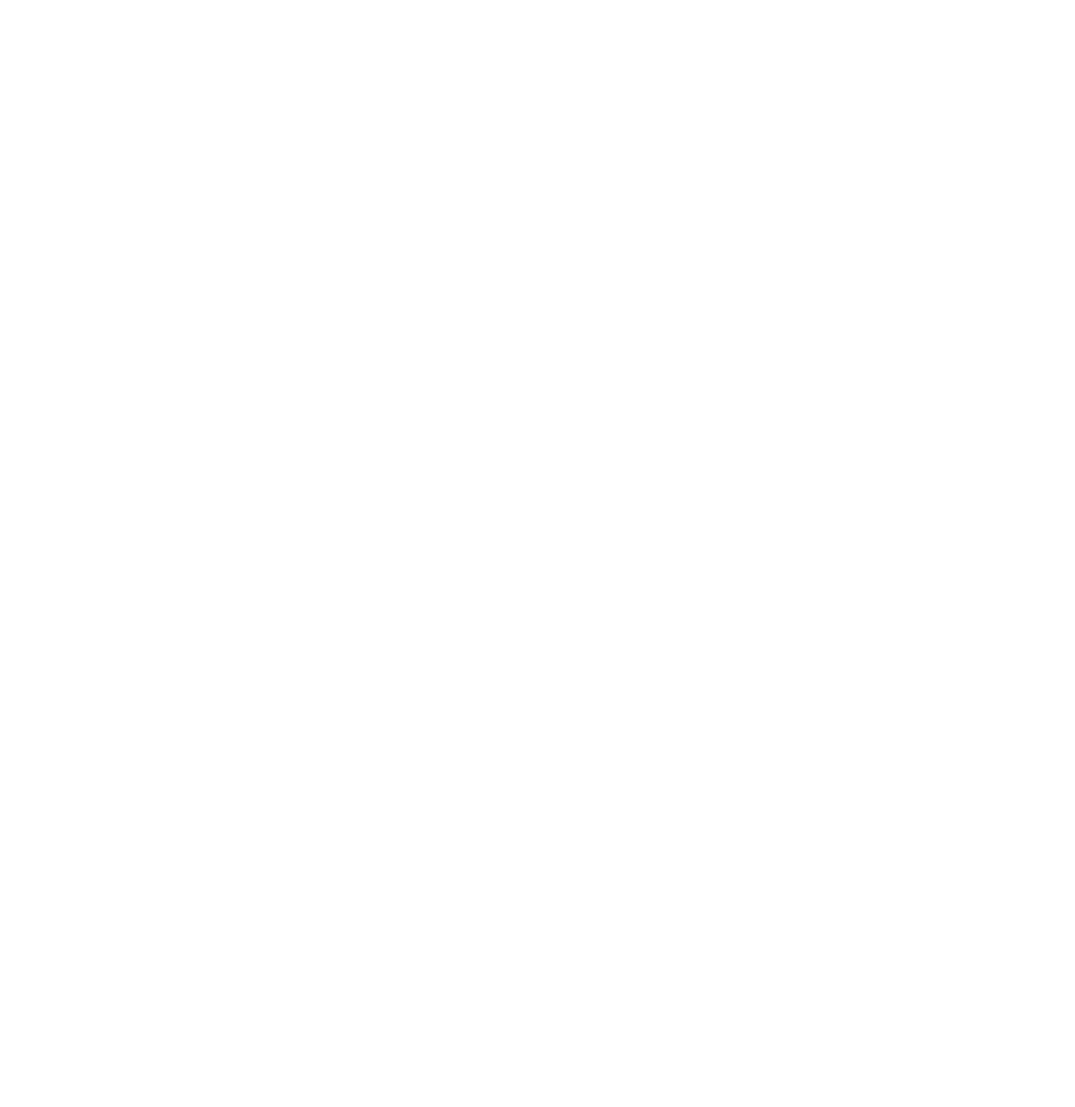
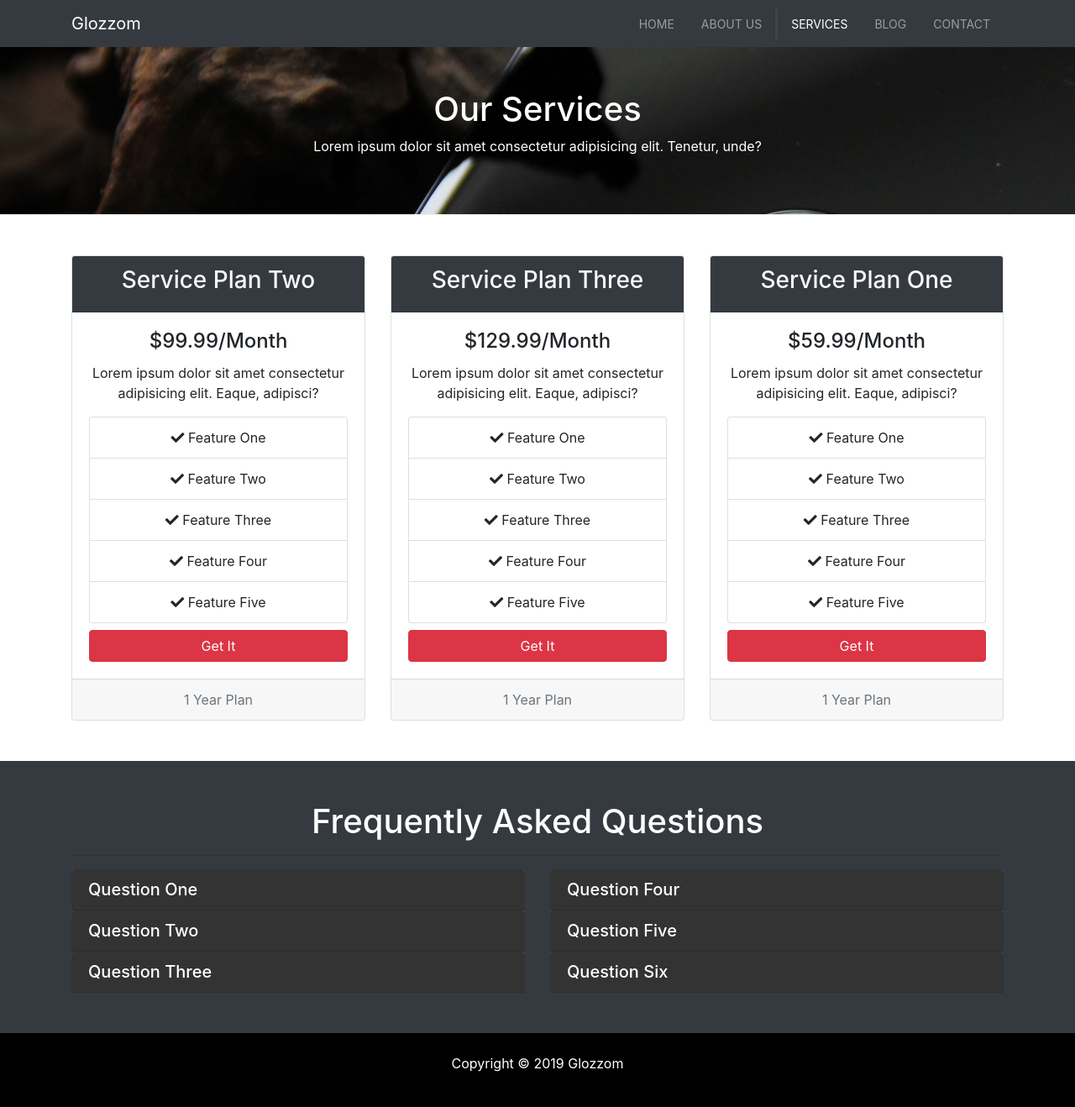
Before and after one commit to Anup1988/Glozzom, a plain HTML site: page services.html in a window 1280 px wide. Shown: the whole page at 84% size. Before the commit the page ends 800 px from the top, so only its background shows below. Drawn offline with nearby package versions, Linux system fonts and the light colour scheme.

Commit message:
Frequently asked questions in footer section in accordion

```diff
--- a/css/style.css
+++ b/css/style.css
@@ -80,3 +80,17 @@ body {
 .about-img {
   margin-top: -50px;
 }
+
+#faq .card {
+  border: #444;
+}
+
+#faq a {
+  color: #fff;
+  text-decoration: none;
+}
+
+#faq .card-body,
+#faq .card-header {
+  background: #333;
+}
--- a/services.html
+++ b/services.html
@@ -0,0 +1,321 @@
+<!DOCTYPE html>
+<html lang="en">
+  <head>
+    <meta charset="UTF-8" />
+    <meta name="viewport" content="width=device-width, initial-scale=1.0" />
+    <meta http-equiv="X-UA-Compatible" content="ie=edge" />
+    <link
+      rel="stylesheet"
+      href="https://use.fontawesome.com/releases/v5.0.13/css/all.css"
+      integrity="sha384-DNOHZ68U8hZfKXOrtjWvjxusGo9WQnrNx2sqG0tfsghAvtVlRW3tvkXWZh58N9jp"
+      crossorigin="anonymous"
+    />
+    <link
+      rel="stylesheet"
+      href="https://stackpath.bootstrapcdn.com/bootstrap/4.1.1/css/bootstrap.min.css"
+      integrity="sha384-WskhaSGFgHYWDcbwN70/dfYBj47jz9qbsMId/iRN3ewGhXQFZCSftd1LZCfmhktB"
+      crossorigin="anonymous"
+    />
+
+
+    <link rel="stylesheet" href="css/style.css" />
+
+    <title>My Glozzom</title>
+  </head>
+  <body>
+    <!-- Start here -->
+    <nav class="navbar navbar-expand-sm navbar-dark bg-dark">
+      <div class="container">
+        <a href="index.html" class="navbar-brand">Glozzom</a>
+        <button
+          class="navbar-toggler"
+          type="button"
+          data-toggle="collapse"
+          data-target="#collapse"
+          aria-controls="navbarSupportedContent"
+          aria-expanded="false"
+          aria-label="Toggle navigation"
+        >
+          <span class="navbar-toggler-icon"></span>
+        </button>
+        <div class="collapse navbar-collapse" id="collapse">
+          <ul class="navbar-nav ml-auto">
+            <li class="nav-item ">
+              <a href="index.html" class="nav-link ">Home</a>
+            </li>
+            <li class="nav-item ">
+              <a href="about.html" class="nav-link">About Us</a>
+            </li>
+            <li class="nav-item active">
+              <a href="services.html" class="nav-link">Services</a>
+            </li>
+            <li class="nav-item">
+              <a href="blog.html" class="nav-link">Blog</a>
+            </li>
+            <li class="nav-item">
+              <a href="contact.html" class="nav-link">Contact</a>
+            </li>
+          </ul>
+        </div>
+      </div>
+    </nav>
+    <!-- Page Header -->
+    <header id="page-header">
+      <div class="container">
+        <div class="row">
+          <div class="col-md-6 m-auto text-center">
+            <h1>Our Services</h3>
+            <p>
+              Lorem ipsum dolor sit amet consectetur adipisicing elit. Tenetur,
+              unde?
+            </p>
+          </div>
+        </div>
+      </div>
+    </header>
+
+    <!-- Services -->
+    <section id="services" class="py-5">
+      <div class="container">
+        <div class="row">
+          <div class="col-md-4">
+            <div class="card text-center">
+              <div class="card-header bg-dark tex-white">
+                <h3 class='text-light'>Service Plan Two</h3>
+              </div>
+              <div class="card-body">
+                <h4 class="card-title">$99.99/Month</h4>
+                <p class="card-text">Lorem ipsum dolor sit amet consectetur adipisicing elit. Eaque, adipisci?</p>
+                <ul class="list-group">
+                  <li class="list-group-item">
+                   <i class="fas fa-check"></i> Feature One
+                  </li>
+                  <li class="list-group-item">
+                   <i class="fas fa-check"></i> Feature Two
+                  </li>
+                  <li class="list-group-item">
+                   <i class="fas fa-check"></i> Feature Three
+                  </li>
+                  <li class="list-group-item">
+                   <i class="fas fa-check"></i> Feature Four
+                  </li>
+                  <li class="list-group-item">
+                   <i class="fas fa-check"></i> Feature Five
+                  </li>
+                </ul>
+                <button class='btn btn-danger btn-block mt-2'>Get It</button>
+              </div>
+              <div class="card-footer"> <span class='text-muted'>1 Year Plan</span> </div>
+            </div>
+          </div>
+          <div class="col-md-4">
+              <div class="card text-center">
+                <div class="card-header bg-dark tex-white">
+                  <h3 class='text-light'>Service Plan Three</h3>
+                </div>
+                <div class="card-body">
+                  <h4 class="card-title">$129.99/Month</h4>
+                  <p class="card-text">Lorem ipsum dolor sit amet consectetur adipisicing elit. Eaque, adipisci?</p>
+                  <ul class="list-group">
+                    <li class="list-group-item">
+                     <i class="fas fa-check"></i> Feature One
+                    </li>
+                    <li class="list-group-item">
+                     <i class="fas fa-check"></i> Feature Two
+                    </li>
+                    <li class="list-group-item">
+                     <i class="fas fa-check"></i> Feature Three
+                    </li>
+                    <li class="list-group-item">
+                     <i class="fas fa-check"></i> Feature Four
+                    </li>
+                    <li class="list-group-item">
+                     <i class="fas fa-check"></i> Feature Five
+                    </li>
+                  </ul>
+                  <button class='btn btn-danger btn-block mt-2'>Get It</button>
+                </div>
+                <div class="card-footer"> <span class='text-muted'>1 Year Plan</span> </div>
+              </div>
+            </div>
+            <div class="col-md-4">
+                <div class="card text-center">
+                  <div class="card-header bg-dark tex-white">
+                    <h3 class='text-light'>Service Plan One</h3>
+                  </div>
+                  <div class="card-body">
+                    <h4 class="card-title">$59.99/Month</h4>
+                    <p class="card-text">Lorem ipsum dolor sit amet consectetur adipisicing elit. Eaque, adipisci?</p>
+                    <ul class="list-group">
+                      <li class="list-group-item">
+                       <i class="fas fa-check"></i> Feature One
+                      </li>
+                      <li class="list-group-item">
+                       <i class="fas fa-check"></i> Feature Two
+                      </li>
+                      <li class="list-group-item">
+                       <i class="fas fa-check"></i> Feature Three
+                      </li>
+                      <li class="list-group-item">
+                       <i class="fas fa-check"></i> Feature Four
+                      </li>
+                      <li class="list-group-item">
+                       <i class="fas fa-check"></i> Feature Five
+                      </li>
+                    </ul>
+                    <button class='btn btn-danger btn-block mt-2'>Get It</button>
+                  </div>
+                  <div class="card-footer"> <span class='text-muted'>1 Year Plan</span> </div>
+                </div>
+              </div>
+        </div>
+      </div>
+    </section>
+    <!-- FAQ -->
+    <section id="faq" class="p-5 bg-dark text-white">
+      <div class="container">
+        <h1 class="text-center">Frequently Asked Questions</h1>
+        <hr>
+        <div class="row">
+          <div class="col-md-6">
+            <div id="accordion">
+              <div class="card">
+                <div class="card-header">
+                  <h5 class="mb-0">
+                    <a href="#collapseOne" data-toggle="collapse" data-parent='accordion'>
+                      Question One
+                    </a>
+                  </h5>
+                </div>
+                <div id="collapseOne" class="collapse">
+                  <div class="card-body">
+                    Lorem ipsum dolor sit, amet consectetur adipisicing elit. Sapiente in aliquam ipsum accusamus tempore reiciendis maxime vero impedit libero nostrum temporibus doloremque praesentium sequi, officiis sint alias amet voluptatem asperiores consequuntur repellat quisquam. Quisquam eveniet magni distinctio magnam architecto quaerat!
+                  </div>
+                </div>
+              </div>
+              <div class="card">
+                  <div class="card-header">
+                    <h5 class="mb-0">
+                      <a href="#collapseTwo" data-toggle="collapse" data-parent='accordion'>
+                        Question Two
+                      </a>
+                    </h5>
+                  </div>
+                  <div id="collapseTwo" class="collapse">
+                    <div class="card-body">
+                      Lorem ipsum dolor sit, amet consectetur adipisicing elit. Sapiente in aliquam ipsum accusamus tempore reiciendis maxime vero impedit libero nostrum temporibus doloremque praesentium sequi, officiis sint alias amet voluptatem asperiores consequuntur repellat quisquam. Quisquam eveniet magni distinctio magnam architecto quaerat!
+                    </div>
+                  </div>
+                </div>
+                <div class="card">
+                    <div class="card-header">
+                      <h5 class="mb-0">
+                        <a href="#collapseThree" data-toggle="collapse" data-parent='accordion'>
+                          Question Three
+                        </a>
+                      </h5>
+                    </div>
+                    <div id="collapseThree" class="collapse">
+                      <div class="card-body">
+                        Lorem ipsum dolor sit, amet consectetur adipisicing elit. Sapiente in aliquam ipsum accusamus tempore reiciendis maxime vero impedit libero nostrum temporibus doloremque praesentium sequi, officiis sint alias amet voluptatem asperiores consequuntur repellat quisquam. Quisquam eveniet magni distinctio magnam architecto quaerat!
+                      </div>
+                    </div>
+                  </div>
+            </div>
+          </div>
+          <div class="col-md-6">
+              <div id="accordion">
+                <div class="card">
+                  <div class="card-header">
+                    <h5 class="mb-0">
+                      <a href="#collapseFour" data-toggle="collapse" data-parent='accordion'>
+                        Question Four
+                      </a>
+                    </h5>
+                  </div>
+                  <div id="collapseFour" class="collapse">
+                    <div class="card-body">
+                      Lorem ipsum dolor sit, amet consectetur adipisicing elit. Sapiente in aliquam ipsum accusamus tempore reiciendis maxime vero impedit libero nostrum temporibus doloremque praesentium sequi, officiis sint alias amet voluptatem asperiores consequuntur repellat quisquam. Quisquam eveniet magni distinctio magnam architecto quaerat!
+                    </div>
+                  </div>
+                </div>
+                <div class="card">
+                    <div class="card-header">
+                      <h5 class="mb-0">
+                        <a href="#collapseFive" data-toggle="collapse" data-parent='accordion'>
+                          Question Five
+                        </a>
+                      </h5>
+                    </div>
+                    <div id="collapseFive" class="collapse">
+                      <div class="card-body">
+                        Lorem ipsum dolor sit, amet consectetur adipisicing elit. Sapiente in aliquam ipsum accusamus tempore reiciendis maxime vero impedit libero nostrum temporibus doloremque praesentium sequi, officiis sint alias amet voluptatem asperiores consequuntur repellat quisquam. Quisquam eveniet magni distinctio magnam architecto quaerat!
+                      </div>
+                    </div>
+                  </div>
+                  <div class="card">
+                      <div class="card-header">
+                        <h5 class="mb-0">
+                          <a href="#collapseSix" data-toggle="collapse" data-parent='accordion'>
+                            Question Six
+                          </a>
+                        </h5>
+                      </div>
+                      <div id="collapseSix" class="collapse">
+                        <div class="card-body">
+                          Lorem ipsum dolor sit, amet consectetur adipisicing elit. Sapiente in aliquam ipsum accusamus tempore reiciendis maxime vero impedit libero nostrum temporibus doloremque praesentium sequi, officiis sint alias amet voluptatem asperiores consequuntur repellat quisquam. Quisquam eveniet magni distinctio magnam architecto quaerat!
+                        </div>
+                      </div>
+                    </div>
+              </div>
+            </div>
+        </div>
+      </div>
+    </section>
+
+
+
+
+
+
+   <!-- FOOTER -->
+  <footer id="main-footer" class="text-center p-4">
+      <div class="container">
+        <div class="row">
+          <div class="col">
+            <p>Copyright &copy;
+              <span id="year"></span> Glozzom</p>
+          </div>
+        </div>
+      </div>
+    </footer>
+
+
+
+    <!-- DO NOT USE SLIM VERSION OF JQUERY -->
+    <script
+      src="https://code.jquery.com/jquery-3.3.1.min.js"
+      integrity="sha256-FgpCb/KJQlLNfOu91ta32o/NMZxltwRo8QtmkMRdAu8="
+      crossorigin="anonymous"
+    ></script>
+    <script
+      src="https://cdnjs.cloudflare.com/ajax/libs/popper.js/1.14.3/umd/popper.min.js"
+      integrity="sha384-ZMP7rVo3mIykV+2+9J3UJ46jBk0WLaUAdn689aCwoqbBJiSnjAK/l8WvCWPIPm49"
+      crossorigin="anonymous"
+    ></script>
+    <script
+      src="https://stackpath.bootstrapcdn.com/bootstrap/4.1.1/js/bootstrap.min.js"
+      integrity="sha384-smHYKdLADwkXOn1EmN1qk/HfnUcbVRZyYmZ4qpPea6sjB/pTJ0euyQp0Mk8ck+5T"
+      crossorigin="anonymous"
+    ></script>
+
+
+    <script>
+      //Get the current year for the copyright
+      $("#year").text(new Date().getFullYear());
+      //Carousel Silder timer
+
+
+    </script>
+  </body>
+</html>
```
